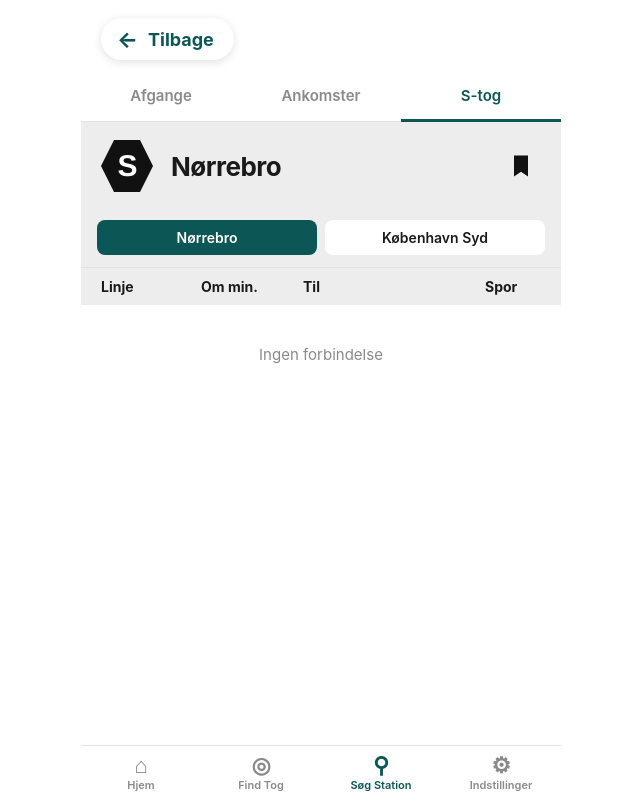
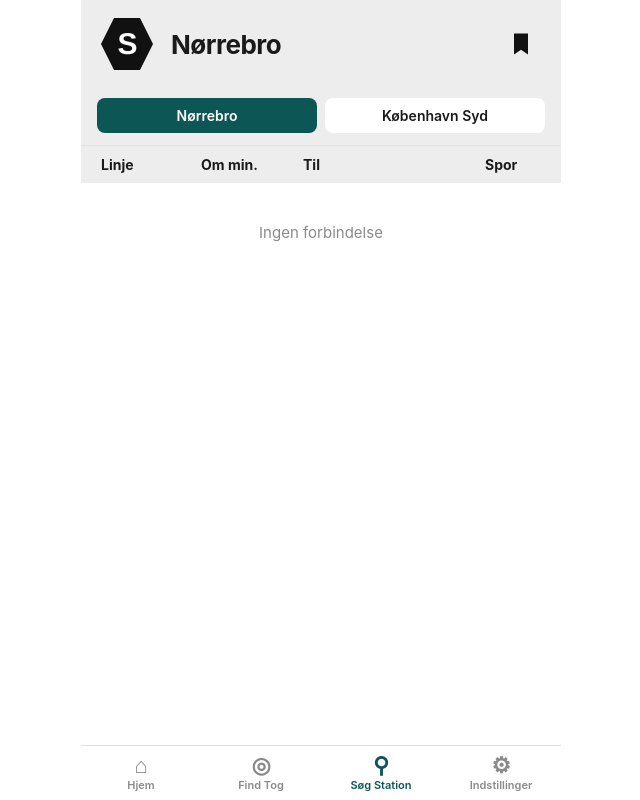
Before and after one commit to zoren/tognu, a website built with Vite: page index.html in a window 1280 px wide. Shown: the whole page, without its empty margins (319-959 px from the left). Built offline with nearby package versions, Linux system fonts and the light colour scheme; no server answers; files whose address does not match are found by name.

Commit message:
Remove top back button and tabs from S-tog web UI
The header with "← Tilbage" and the "Afgange/Ankomster/S-tog" tab bar
were placeholder chrome that did nothing. Removing both markup and
associated CSS so the station card is now the first visible element.

Co-Authored-By: Claude Opus 4.7 (1M context) <noreply@anthropic.com>

```diff
--- a/src/main.js
+++ b/src/main.js
@@ -125,25 +125,6 @@ function renderApp() {
     { class: 'app' },
 
     el(
-      'header',
-      { class: 'top' },
-      el(
-        'button',
-        { type: 'button', class: 'back' },
-        el('span', { class: 'back-arrow' }, '←'),
-        ' Tilbage',
-      ),
-    ),
-
-    el(
-      'nav',
-      { class: 'tabs' },
-      el('div', { class: 'tab' }, 'Afgange'),
-      el('div', { class: 'tab' }, 'Ankomster'),
-      el('div', { class: 'tab active' }, 'S-tog'),
-    ),
-
-    el(
       'section',
       { class: 'station' },
       el(
--- a/src/styles.css
+++ b/src/styles.css
@@ -44,51 +44,6 @@ button {
   padding-bottom: 84px;
   display: flex;
   flex-direction: column;
-}
-
-.top {
-  padding: 18px 20px 12px;
-}
-
-.back {
-  display: inline-flex;
-  align-items: center;
-  gap: 10px;
-  background: #fff;
-  border: none;
-  border-radius: 999px;
-  padding: 10px 20px 10px 16px;
-  box-shadow: var(--shadow);
-  color: var(--teal);
-  font-weight: 700;
-  font-size: 18px;
-  cursor: pointer;
-}
-
-.back-arrow {
-  font-size: 22px;
-  line-height: 1;
-}
-
-.tabs {
-  display: flex;
-  border-bottom: 1px solid var(--border);
-}
-
-.tab {
-  flex: 1;
-  text-align: center;
-  padding: 14px 4px;
-  font-size: 15px;
-  color: var(--muted);
-  font-weight: 600;
-  border-bottom: 3px solid transparent;
-  margin-bottom: -1px;
-}
-
-.tab.active {
-  color: var(--teal);
-  border-bottom-color: var(--teal);
 }
 
 .station {
```
